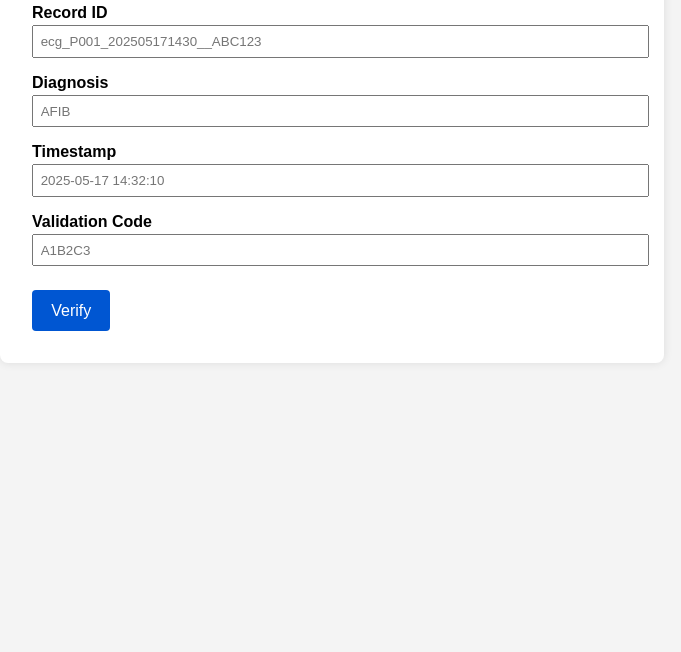
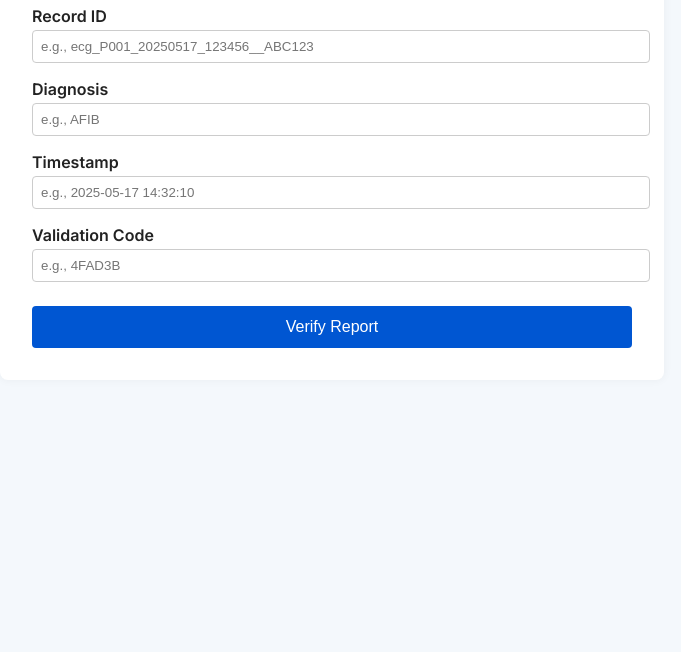
Before and after one commit to briansavoir/medipulsex-verify-, a plain HTML site: page index.html in a window 1280 px wide. Shown: the part 148-800 px from the top of the page, without its empty margins (308-989 px from the left). Drawn offline with Linux system fonts and the light colour scheme.

Commit message:
Update index.html

```diff
--- a/index.html
+++ b/index.html
@@ -2,61 +2,140 @@
 <html lang="en">
 <head>
   <meta charset="UTF-8">
-  <title>MediPulse X Verification</title>
-  <meta name="viewport" content="width=device-width, initial-scale=1">
+  <meta name="viewport" content="width=device-width, initial-scale=1.0">
+  <title>MediPulse X Report Verification</title>
+  <link href="https://fonts.googleapis.com/css2?family=Inter:wght@400;600&display=swap" rel="stylesheet">
   <style>
-    body { font-family: sans-serif; background: #f4f4f4; padding: 2em; }
-    .container { max-width: 600px; margin: auto; background: white; padding: 2em; border-radius: 8px; box-shadow: 0 0 10px rgba(0,0,0,0.1); }
-    label { font-weight: bold; display: block; margin-top: 1em; }
-    input { width: 100%; padding: 0.5em; margin-top: 0.25em; }
-    button { margin-top: 1.5em; padding: 0.7em 1.2em; font-size: 1em; background: #0056d2; color: white; border: none; border-radius: 4px; cursor: pointer; }
-    button:hover { background: #0040a8; }
-    .result { margin-top: 1.5em; padding: 1em; border-radius: 6px; font-weight: bold; }
-    .valid { background-color: #d1f7d6; color: #256029; }
-    .invalid { background-color: #fddede; color: #812525; }
+    body {
+      font-family: 'Inter', sans-serif;
+      background-color: #f4f8fc;
+      padding: 2rem;
+      color: #222;
+    }
+    .container {
+      max-width: 600px;
+      margin: auto;
+      background: white;
+      padding: 2rem;
+      border-radius: 8px;
+      box-shadow: 0 0 10px rgba(0,0,0,0.05);
+    }
+    h1 {
+      text-align: center;
+      font-weight: 600;
+    }
+    label {
+      font-weight: 600;
+      display: block;
+      margin-top: 1rem;
+    }
+    input {
+      width: 100%;
+      padding: 0.5rem;
+      margin-top: 0.25rem;
+      border: 1px solid #ccc;
+      border-radius: 4px;
+    }
+    button {
+      margin-top: 1.5rem;
+      width: 100%;
+      background-color: #0056d2;
+      color: white;
+      padding: 0.75rem;
+      border: none;
+      border-radius: 4px;
+      font-size: 1rem;
+      cursor: pointer;
+    }
+    button:hover {
+      background-color: #0040a8;
+    }
+    .result {
+      margin-top: 1.5rem;
+      font-weight: 600;
+      padding: 1rem;
+      border-radius: 6px;
+    }
+    .valid {
+      background-color: #d1f7d6;
+      color: #256029;
+    }
+    .invalid {
+      background-color: #fddede;
+      color: #812525;
+    }
   </style>
 </head>
 <body>
   <div class="container">
-  <h1>MediPulse X Verification</h1>
-  <label>Record ID</label>
-  <input id="record_id" placeholder="ecg_P001_202505171430__ABC123">
-  <label>Diagnosis</label>
-  <input id="diagnosis" placeholder="AFIB">
-  <label>Timestamp</label>
-  <input id="timestamp" placeholder="2025-05-17 14:32:10">
-  <label>Validation Code</label>
-  <input id="code" placeholder="A1B2C3">
-  <button onclick="verify()">Verify</button>
-  <div id="result" class="result" style="display:none"></div>
+    <h1>MediPulse X Report Verification</h1>
+    <label for="record_id">Record ID</label>
+    <input type="text" id="record_id" placeholder="e.g., ecg_P001_20250517_123456__ABC123">
+
+    <label for="diagnosis">Diagnosis</label>
+    <input type="text" id="diagnosis" placeholder="e.g., AFIB">
+
+    <label for="timestamp">Timestamp</label>
+    <input type="text" id="timestamp" placeholder="e.g., 2025-05-17 14:32:10">
+
+    <label for="code">Validation Code</label>
+    <input type="text" id="code" placeholder="e.g., 4FAD3B">
+
+    <button onclick="verify()">Verify Report</button>
+
+    <div id="result" class="result" style="display: none;"></div>
   </div>
+
   <script>
     function sha256(str) {
       const encoder = new TextEncoder();
       const data = encoder.encode(str);
-  return crypto.subtle.digest('SHA-256', data).then(d => {
-    return Array.from(new Uint8Array(d)).map(b => b.toString(16).padStart(2, '0')).join('');
+      return crypto.subtle.digest('SHA-256', data).then(hash => {
+        return Array.from(new Uint8Array(hash))
+            .map(b => b.toString(16).padStart(2, '0'))
+            .join('');
       });
     }
+
     async function verify() {
-  const rid = document.getElementById('record_id').value.trim();
-  const d = document.getElementById('diagnosis').value.trim();
-  const ts = document.getElementById('timestamp').value.trim();
+      const record_id = document.getElementById('record_id').value.trim();
+      const diagnosis = document.getElementById('diagnosis').value.trim();
+      const timestamp = document.getElementById('timestamp').value.trim();
       const code = document.getElementById('code').value.trim().toUpperCase();
       const secret = "MediPulseX2025Key";
-  const base = `${rid}-${d}-${ts}-${secret}`;
+
+      const base = `${record_id}-${diagnosis}-${timestamp}-${secret}`;
       const hash = await sha256(base);
-  const expected = hash.substring(0,6).toUpperCase();
-  const result = document.getElementById('result');
+      const expected = hash.substring(0, 6).toUpperCase();
+
+      const resultDiv = document.getElementById('result');
       if (code === expected) {
-    result.innerText = "✅ Valid report. Signature matches.";
-    result.className = "result valid";
+        resultDiv.textContent = `✅ Valid report. Signature matches.`;
+        resultDiv.className = 'result valid';
       } else {
-    result.innerText = "❌ Invalid report. Signature mismatch.";
-    result.className = "result invalid";
+        resultDiv.textContent = `❌ Invalid report. Signature mismatch.`;
+        resultDiv.className = 'result invalid';
       }
-  result.style.display = "block";
+      resultDiv.style.display = 'block';
     }
+
+    // 自動填入網址參數並觸發驗證
+    window.onload = () => {
+      const params = new URLSearchParams(window.location.search);
+      const rid = params.get("id");
+      const d = params.get("d");
+      const t = params.get("t");
+      const v = params.get("v");
+
+      if (rid) document.getElementById('record_id').value = rid;
+      if (d) document.getElementById('diagnosis').value = d;
+      if (t) document.getElementById('timestamp').value = t;
+      if (v) document.getElementById('code').value = v;
+
+      if (rid && d && t && v) {
+        verify();
+      }
+    };
   </script>
 </body>
 </html>
```
Lines whose indentation alone changed are shown as unchanged.
